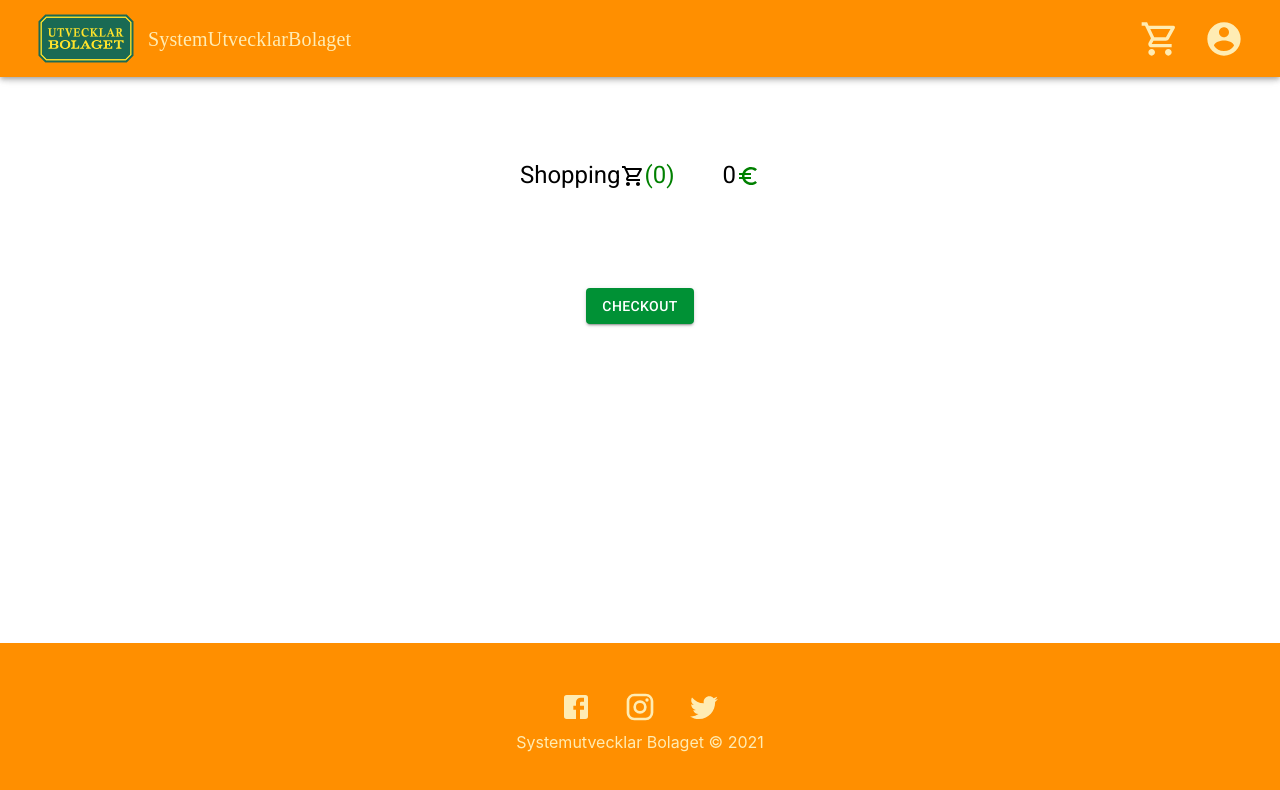
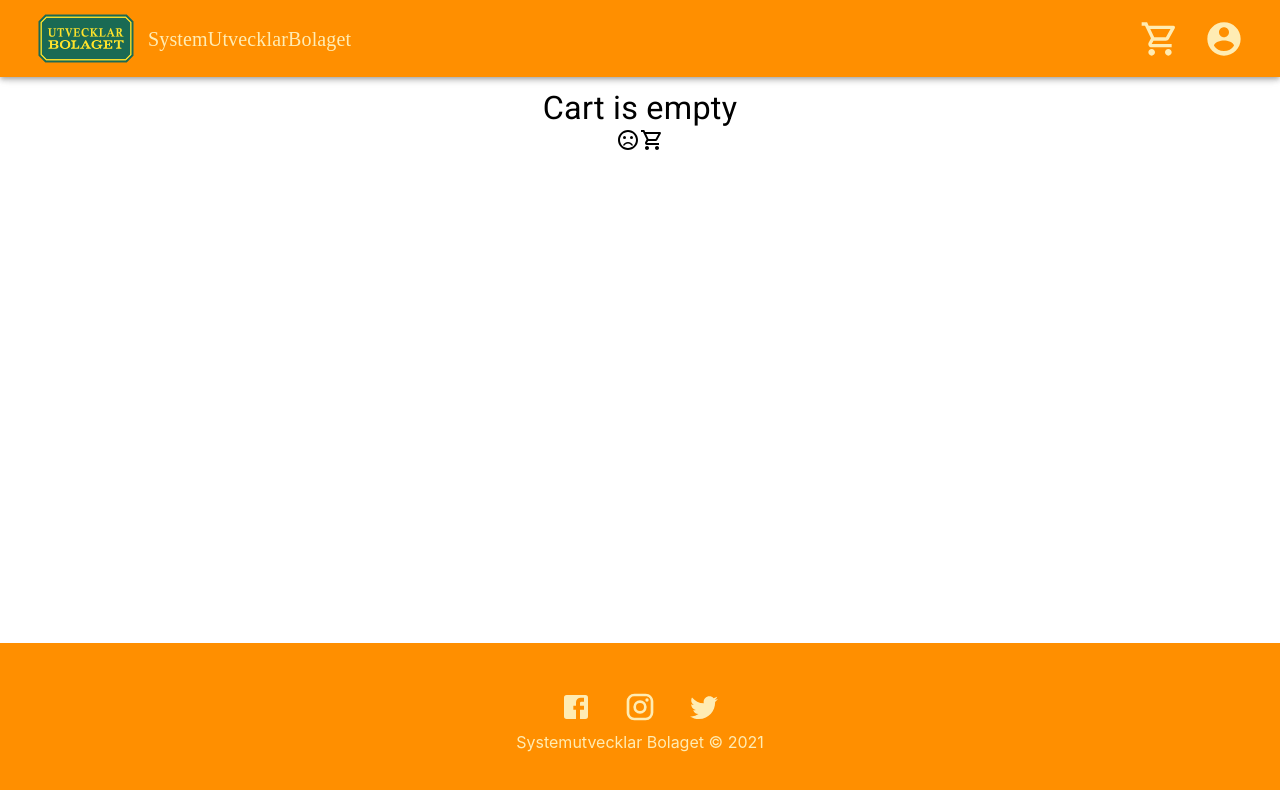
Before and after one commit to JonathanMarkert/systemutvecklarbolaget, a React (Create React App) app: page /cart in a window 1280 px wide. Shown: the top 790 px of the page. Built offline with nearby package versions, Linux system fonts and the light colour scheme.

Commit message:
infoText if cart is empty

```diff
--- a/src/pages/ShoppingCart.tsx
+++ b/src/pages/ShoppingCart.tsx
@@ -9,6 +9,7 @@ import SlipCard from "../components/SlipCard";
 import ShoppingCartOutlinedIcon from "@material-ui/icons/ShoppingCartOutlined";
 import EuroSymbolOutlinedIcon from "@material-ui/icons/EuroSymbolOutlined";
 import classNames from "classnames";
+import SentimentVeryDissatisfiedIcon from "@material-ui/icons/SentimentVeryDissatisfied";
 
 const useStyles = makeStyles((theme) => ({
   gridContainerStyle: {
@@ -35,15 +36,16 @@ const useStyles = makeStyles((theme) => ({
       display: "flex",
       position: "fixed",
       top: 77,
-      backgroundColor:"#fafafa",
-      height:10,
+      backgroundColor: "#fafafa",
+      height: 10,
       color: theme.palette.primary.light,
-      borderStyle:"solid",
-      borderRadius:"0.5rem",
+      borderStyle: "solid",
+      borderRadius: "0.5rem",
       zIndex: 9,
     },
   },
 }));
+
 
 export default function ShoppingCart() {
   const { cart, totalCartPrice } = useContext(CartContext);
@@ -56,9 +58,26 @@ export default function ShoppingCart() {
 
   return (
     <Container>
+      {cart.length === 0 ? (
+        <Box className={classes.topGridFlex}>
+          <Box display="flex" flexDirection="column" alignItems="center">
+            <Typography variant="h4">Cart is empty</Typography>
+            <Box>
+              <SentimentVeryDissatisfiedIcon />
+              <ShoppingCartOutlinedIcon />
+            </Box>
+          </Box>
+        </Box>
+      ) : (
+        <Container>
           <Grid container className={classes.gridContainerStyle}>
             <Grid item xs={12} className={classes.topGridFlex}>
-          <Box className={classNames(classes.stickyContent,classes.topGridFlex)}>
+              <Box
+                className={classNames(
+                  classes.stickyContent,
+                  classes.topGridFlex
+                )}
+              >
                 <Box className={classes.topGridFlex}>
                   <Typography variant="h5">Shopping</Typography>
                   <ShoppingCartOutlinedIcon />
@@ -91,5 +110,7 @@ export default function ShoppingCart() {
             </Container>
           </Grid>
         </Container>
+      )}
+    </Container>
   );
 }
```
Lines whose indentation alone changed are shown as unchanged.
